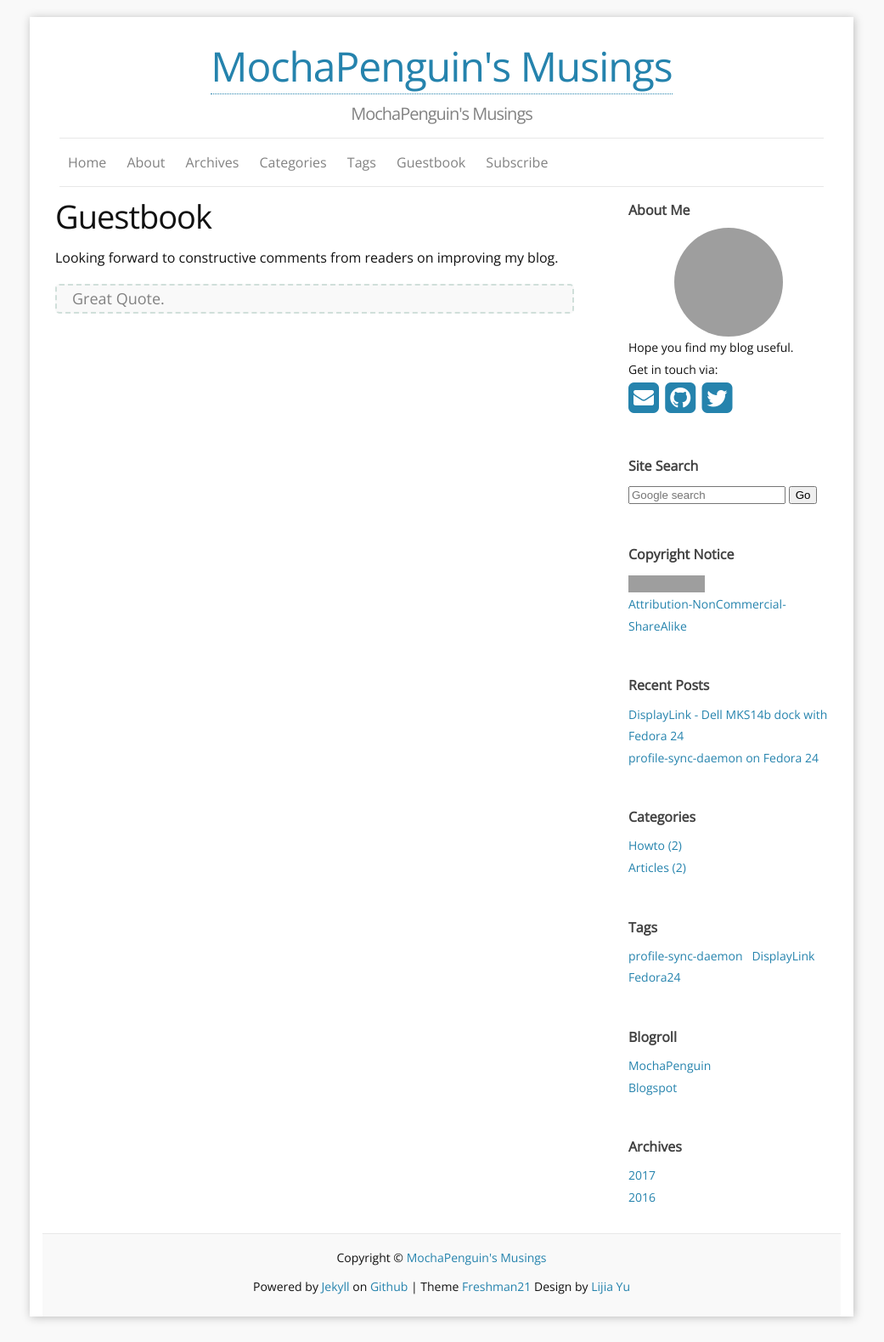
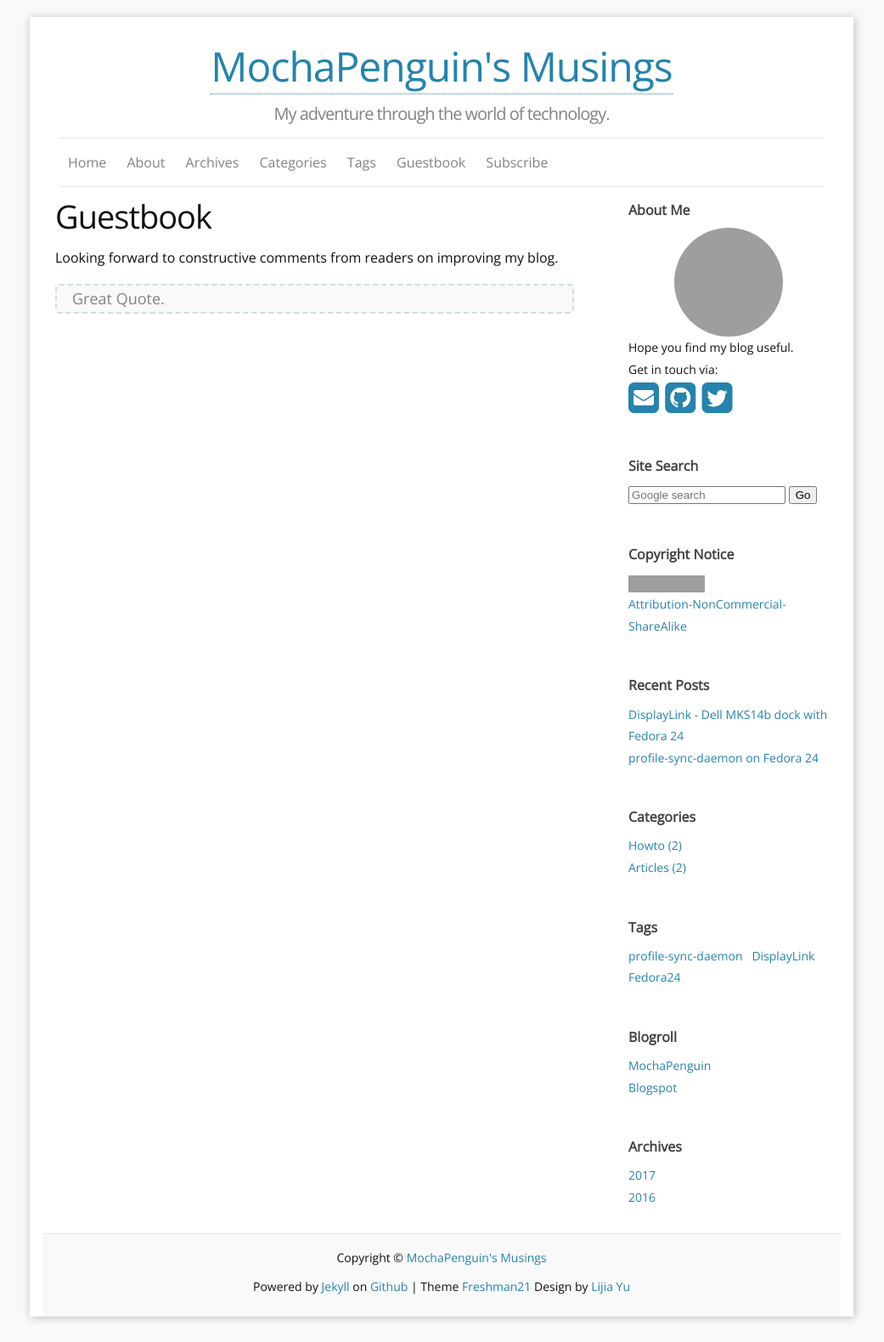
Before and after one commit to MochaPenguin/mochapenguin.github.io, a Jekyll site: the page built from f_guestbook.md, in a window 1280 px wide. Shown: the whole page at 85% size, without its empty margins (120-1161 px from the left). Built offline with Jekyll 4.4.1, drawn with Linux system fonts in a browser that asks for light colours; comment, search, counter and statistics services are not loaded; grey boxes are pictures that could not be loaded.

Commit message:
minor updates to _config.yml

```diff
--- a/_config.yml
+++ b/_config.yml
@@ -3,7 +3,7 @@
 
 ### Site info:
 title: MochaPenguin's Musings
-tagline: MochaPenguin's Musings
+tagline: "My adventure through the world of technology."
 author: MochaPenguin
 email: mochapenguin@gmail.com
 description: "My adventure through the world of technology." # You can edit this line in _config.yml. It will appear in your document head meta and in your feed.xml site description
```
